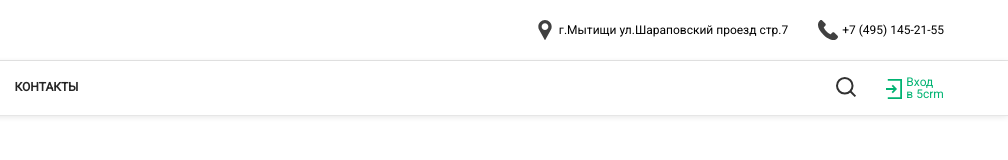
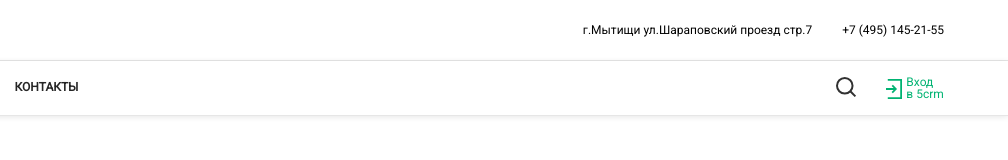
Before and after one commit to TheRelow/Menu-bc, a plain HTML site: page index.html in a window 1280 px wide. Shown: the top 160 px of the page, 272-1280 px from the left. Drawn offline with Linux system fonts and the light colour scheme.

Commit message:
remove icons

```diff
--- a/index.html
+++ b/index.html
@@ -17,8 +17,8 @@
 					<img src="img/logo.png" alt="">
 				</div>
 				<div class="header1-wrapper-contact">
-					<figure><img src="img/point.svg" alt=""><figcaption>г.Мытищи ул.Шараповский проезд стр.7</figcaption></figure>
-					<figure><img src="img/call.svg" alt=""><figcaption>+7 (495) 145-21-55</figcaption></figure>
+					<figure><!-- <img src="img/point.svg" alt=""> --><figcaption>г.Мытищи ул.Шараповский проезд стр.7</figcaption></figure>
+					<figure><!-- <img src="img/call.svg" alt=""> --><figcaption>+7 (495) 145-21-55</figcaption></figure>
 				</div>
 				<nav class="header1-wrapper-mobile">
 						<figure><img src="img/login.svg" alt=""><figcaption>Вход</figcaption></figure>
```
